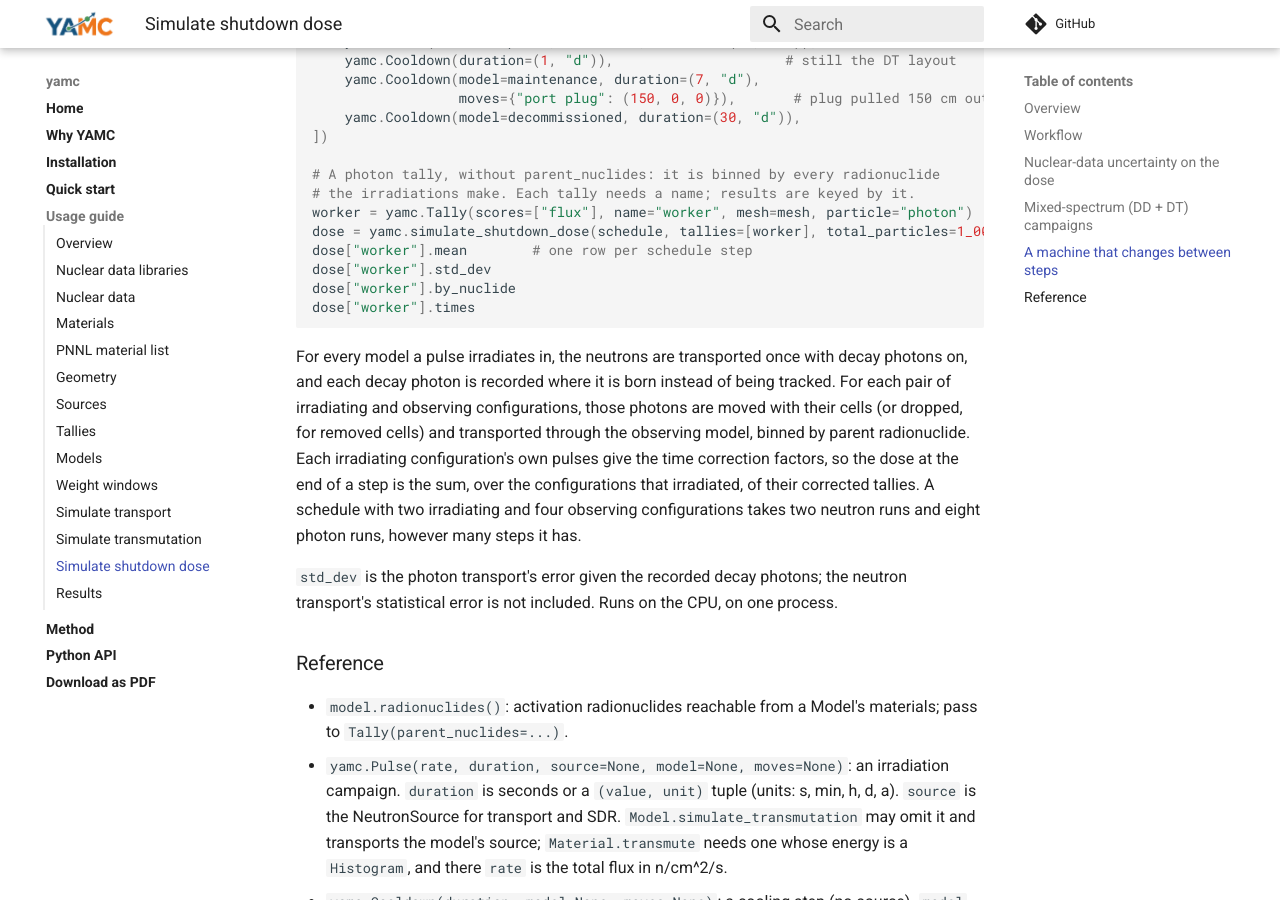
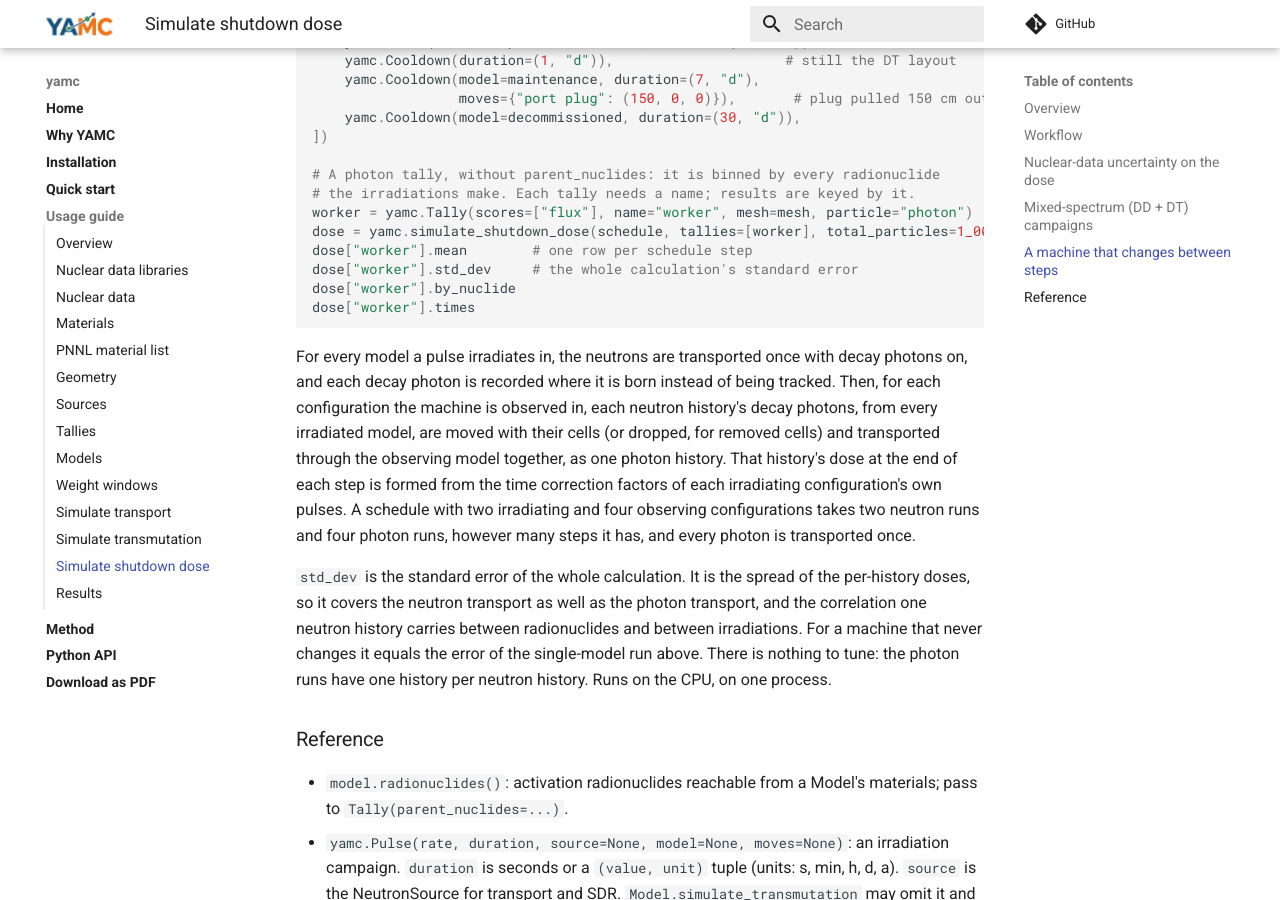
Before and after one commit to fusion-neutronics/yamc, an MkDocs documentation site: the page built from docs/simulate_shutdown_dose.md, in a window 1280 px wide and 900 px high, scrolled down 3714 px. Built offline with MkDocs 1.6.1 and Material for MkDocs 9.7.7, drawn with Linux system fonts in a browser that asks for light colours; comment, search, counter and statistics services are not loaded.

Commit message:
Docs: the staged shutdown dose's std_dev is the whole calculation's error
Per-history replay (fusion-neutronics/core follow-up to #450): one photon run
per observing configuration, every photon transported once, and std_dev the
standard error including the neutron transport.

````diff
--- a/docs/simulate_shutdown_dose.md
+++ b/docs/simulate_shutdown_dose.md
@@ -182,25 +182,29 @@ schedule = yamc.PulseSchedule([
 worker = yamc.Tally(scores=["flux"], name="worker", mesh=mesh, particle="photon")
 dose = yamc.simulate_shutdown_dose(schedule, tallies=[worker], total_particles=1_000_000)
 dose["worker"].mean        # one row per schedule step
-dose["worker"].std_dev
+dose["worker"].std_dev     # the whole calculation's standard error
 dose["worker"].by_nuclide
 dose["worker"].times
 ```
 
 For every model a pulse irradiates in, the neutrons are transported once with
 decay photons on, and each decay photon is recorded where it is born instead of
-being tracked. For each pair of irradiating and observing configurations, those
-photons are moved with their cells (or dropped, for removed cells) and
-transported through the observing model, binned by parent radionuclide. Each
-irradiating configuration's own pulses give the time correction factors, so the
-dose at the end of a step is the sum, over the configurations that irradiated,
-of their corrected tallies. A schedule with two irradiating and four observing
-configurations takes two neutron runs and eight photon runs, however many steps
-it has.
+being tracked. Then, for each configuration the machine is observed in, each
+neutron history's decay photons, from every irradiated model, are moved with
+their cells (or dropped, for removed cells) and transported through the
+observing model together, as one photon history. That history's dose at the end
+of each step is formed from the time correction factors of each irradiating
+configuration's own pulses. A schedule with two irradiating and four observing
+configurations takes two neutron runs and four photon runs, however many steps
+it has, and every photon is transported once.
 
-``std_dev`` is the photon transport's error given the recorded decay photons;
-the neutron transport's statistical error is not included. Runs on the CPU, on
-one process.
+``std_dev`` is the standard error of the whole calculation. It is the spread of
+the per-history doses, so it covers the neutron transport as well as the photon
+transport, and the correlation one neutron history carries between
+radionuclides and between irradiations. For a machine that never changes it
+equals the error of the single-model run above. There is nothing to tune: the
+photon runs have one history per neutron history. Runs on the CPU, on one
+process.
 
 ### Reference
 
````
Also changed, not shown: docs/method.md (+19 -8 lines).
